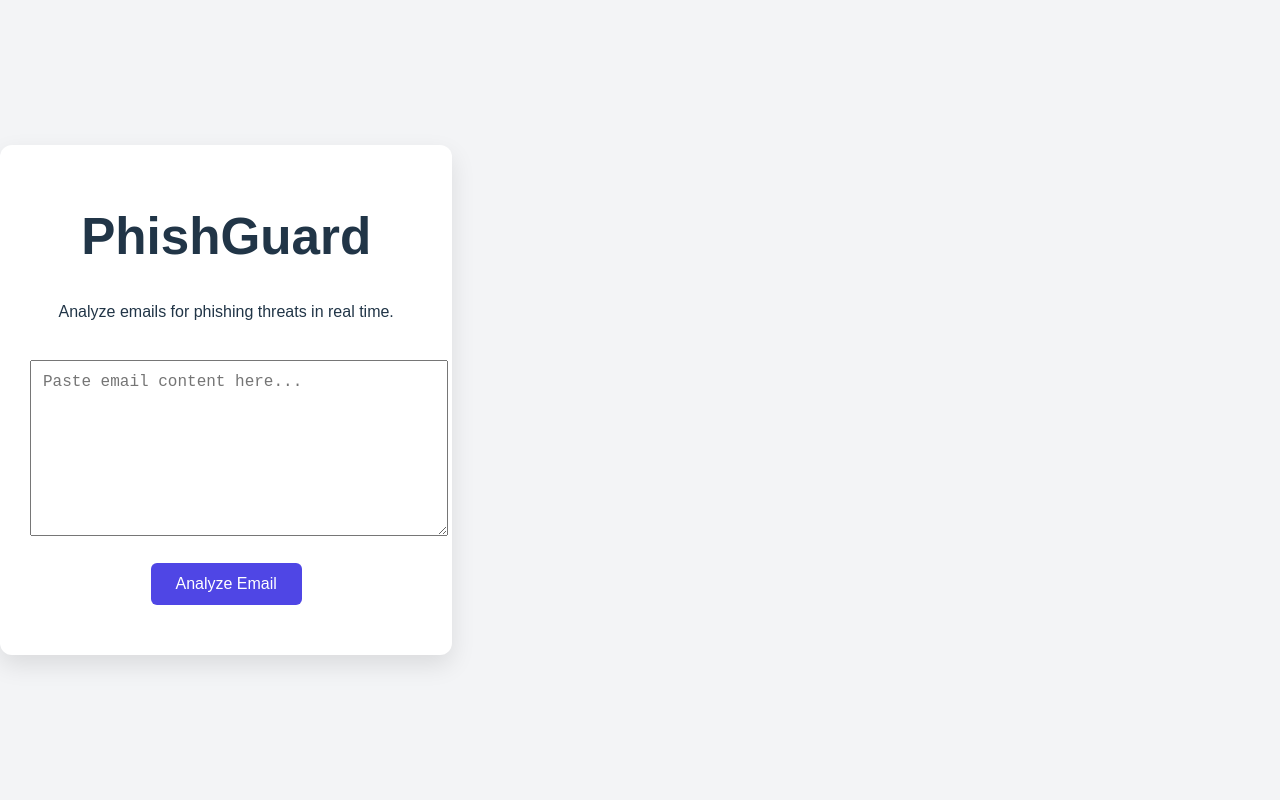
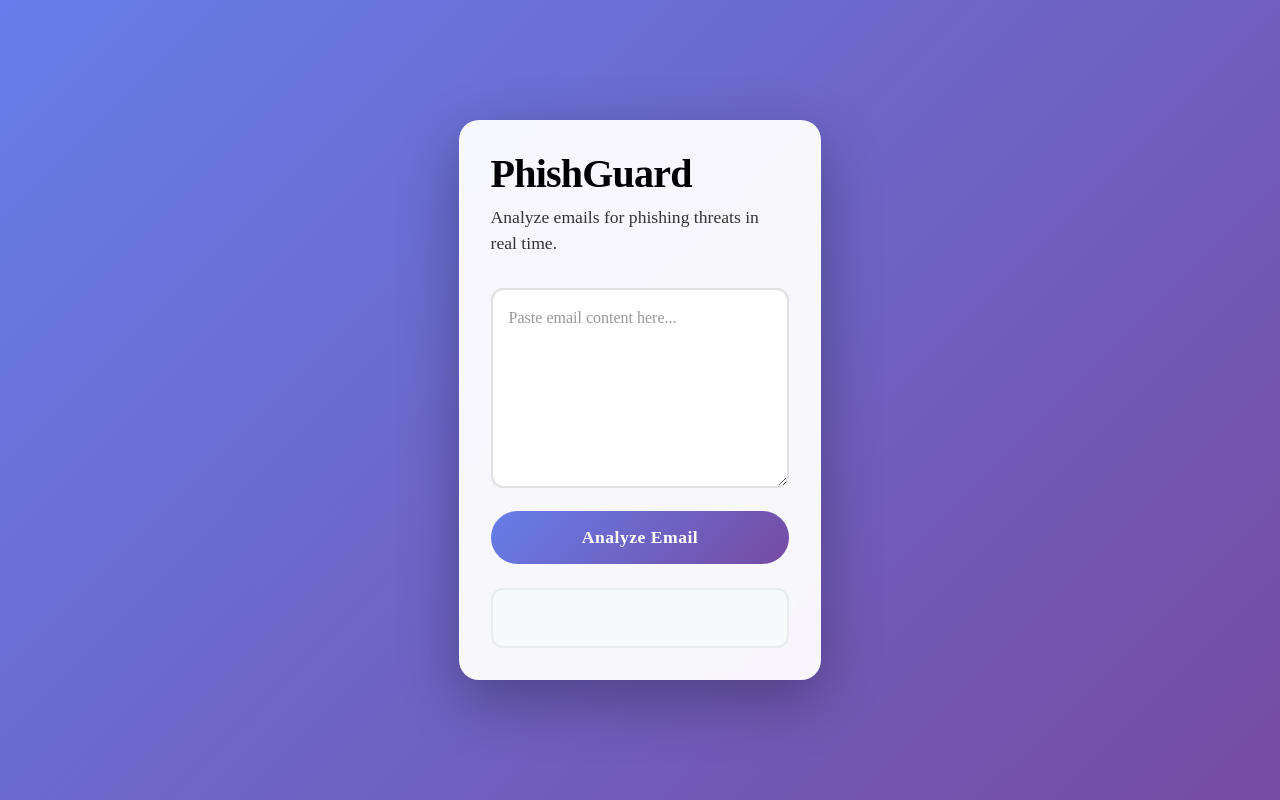
Before and after one commit to ajuarezv2/PhishBunny, a React (Vite) app: page / in a window 1280 px wide. Built offline with nearby package versions, Linux system fonts and the light colour scheme.

Commit message:
Update App.css
* Added Times New Roman font
* Made text black
* Fit to screen

```diff
--- a/src/App.css
+++ b/src/App.css
@@ -1,43 +1,149 @@
+* {
+  margin: 0;
+  padding: 0;
+  box-sizing: border-box;
+}
+
 body {
-  margin: 0;
-  background-color: #f3f4f6;
+  font-family: 'Times New Roman', Times, serif;
+  background: linear-gradient(135deg, #667eea 0%, #764ba2 100%);
+  min-height: 100vh;
+  display: flex;
+  justify-content: center;
+  align-items: center;
+  color: #000000;
 }
 
 .container {
-  max-width: 700px;
-  margin: 60px auto;
-  text-align: center;
-  font-family: Arial, sans-serif;
-  background: white;
-  padding: 30px;
-  border-radius: 12px;
-  box-shadow: 0 10px 25px rgba(0, 0, 0, 0.1);
+  background: rgba(255, 255, 255, 0.95);
+  backdrop-filter: blur(10px);
+  border-radius: 20px;
+  padding: 2rem;
+  width: 90%;
+  max-width: 800px;
+  box-shadow: 0 20px 60px rgba(0, 0, 0, 0.3);
+  margin: 20px auto;
+}
+
+h1 {
+  color: #000000;
+  font-size: clamp(2rem, 5vw, 2.5rem);
+  margin-bottom: 0.5rem;
+  font-weight: 700;
+  font-family: 'Times New Roman', Times, serif;
+  letter-spacing: -0.02em;
+}
+
+p {
+  color: #333333;
+  font-size: clamp(1rem, 3vw, 1.1rem);
+  margin-bottom: 2rem;
+  font-weight: 400;
+  line-height: 1.5;
+  font-family: 'Times New Roman', Times, serif;
 }
 
 textarea {
   width: 100%;
-  height: 150px;
-  margin: 20px 0;
-  padding: 12px;
-  font-size: 16px;
+  min-height: 200px;
+  padding: 1rem;
+  border: 2px solid #e0e0e0;
+  border-radius: 12px;
+  font-family: 'Times New Roman', Times, serif;
+  font-size: 1rem;
+  line-height: 1.5;
+  color: #000000;
+  background: #ffffff;
+  resize: vertical;
+  transition: border-color 0.3s ease;
+  margin-bottom: 1rem;
+}
+
+textarea:focus {
+  outline: none;
+  border-color: #667eea;
+  box-shadow: 0 0 0 3px rgba(102, 126, 234, 0.1);
+}
+
+textarea::placeholder {
+  color: #999999;
+  font-family: 'Times New Roman', Times, serif;
 }
 
 button {
-  padding: 12px 25px;
-  background-color: #4f46e5;
+  background: linear-gradient(135deg, #667eea 0%, #764ba2 100%);
   color: white;
   border: none;
-  border-radius: 6px;
+  padding: 1rem 2rem;
+  font-size: 1.1rem;
+  font-weight: 600;
+  font-family: 'Times New Roman', Times, serif;
+  border-radius: 50px;
   cursor: pointer;
-  font-size: 16px;
+  transition: transform 0.2s ease, box-shadow 0.2s ease;
+  width: 100%;
+  max-width: 300px;
+  display: block;
+  margin: 0 auto 1.5rem;
+  letter-spacing: 0.5px;
 }
 
 button:hover {
-  background-color: #4338ca;
+  transform: translateY(-2px);
+  box-shadow: 0 10px 25px rgba(102, 126, 234, 0.4);
+}
+
+button:active {
+  transform: translateY(0);
+}
+
+button:disabled {
+  opacity: 0.6;
+  cursor: not-allowed;
+  transform: none;
 }
 
 .result {
-  margin-top: 20px;
-  font-weight: bold;
-  font-size: 18px;
+  text-align: center;
+  padding: 1rem;
+  border-radius: 12px;
+  font-size: 1.2rem;
+  font-weight: 600;
+  font-family: 'Times New Roman', Times, serif;
+  color: #000000;
+  background: #f8f9fa;
+  border: 2px solid #e9ecef;
+  margin-top: 1rem;
+  min-height: 60px;
+  display: flex;
+  align-items: center;
+  justify-content: center;
 }
+
+@media (max-width: 600px) {
+  .container {
+    padding: 1.5rem;
+    width: 95%;
+  }
+
+  textarea {
+    min-height: 150px;
+  }
+
+  button {
+    padding: 0.875rem 1.5rem;
+    font-size: 1rem;
+  }
+}
+
+.button-group {
+  display: flex;
+  gap: 1rem;
+  justify-content: center;
+  margin-bottom: 1.5rem;
+}
+
+.clear-btn {
+  background: linear-gradient(135deg, #dc3545 0%, #c82333 100%);
+  max-width: 100px;
+}
```
